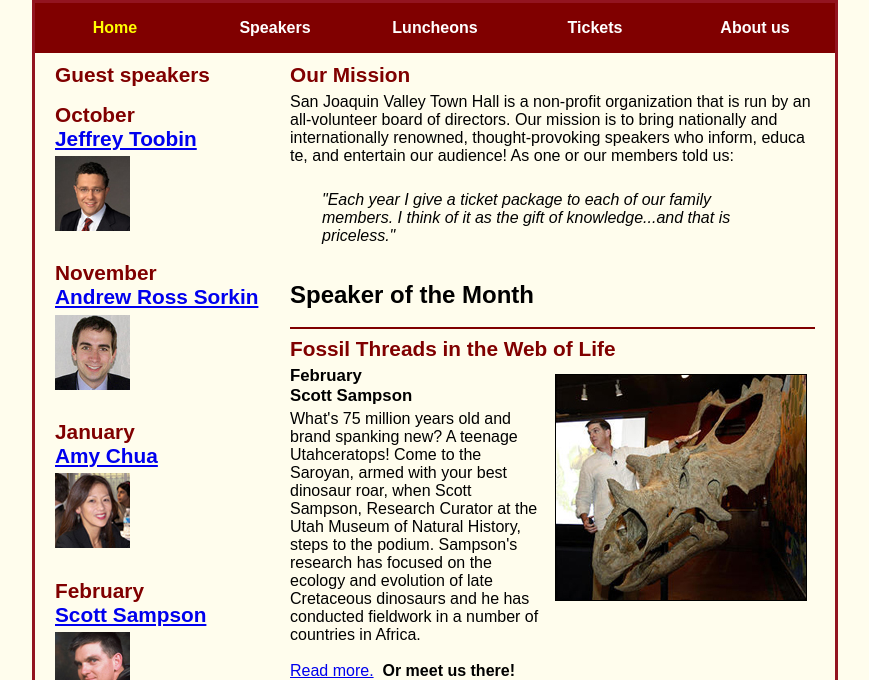
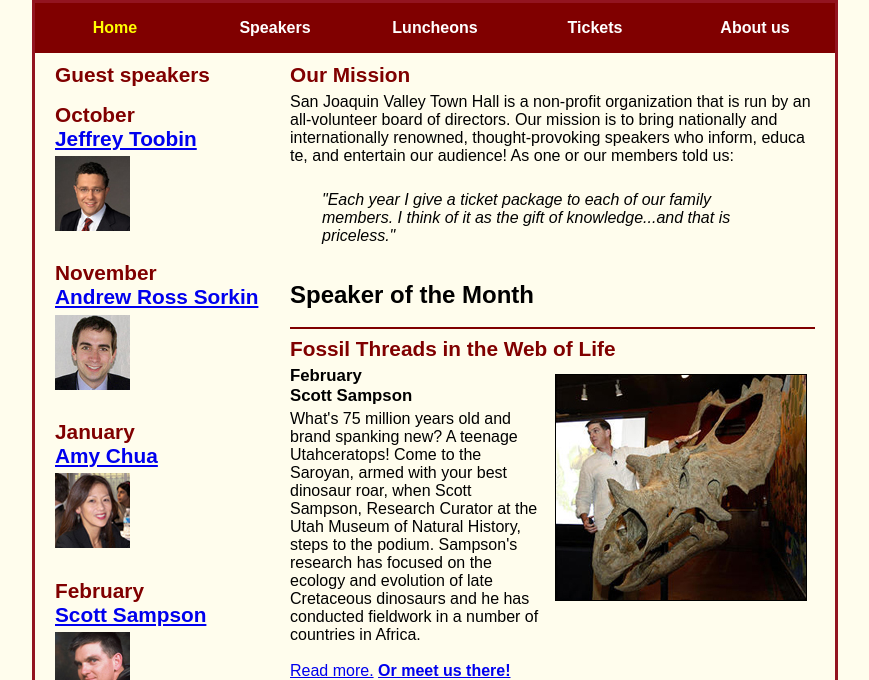
Before and after one commit to melodyc86/A13, a plain HTML site: page index.html in a window 1280 px wide. Shown: the part 120-800 px from the top of the page, without its empty margins (205-1074 px from the left). Drawn offline with Linux system fonts and the light colour scheme.

Commit message:
Update index.html

```diff
--- a/index.html
+++ b/index.html
@@ -47,7 +47,7 @@
 
 				<p> What's 75 million years old and brand spanking new? A teenage Utahceratops! Come to the Saroyan, armed with your best dinosaur roar, when Scott Sampson, Research Curator at the Utah Museum of Natural History, steps to the podium. Sampson's research has focused on the ecology and evolution of late Cretaceous dinosaurs and he has conducted fieldwork in a number of <br> countries in Africa.
 				<br> <br>
-				<a href="speakers/sampson.html">Read more.</a>&nbsp;<b> Or meet us there!</b></p>
+				<a href="speakers/sampson.html">Read more.</a>&nbsp;<b><a href=media/sampson.swf target="_blank">Or meet us there!</a></b></p>
 				<br>
 			</article>
 		<h2>Our Ticket Packages</h2>
```
